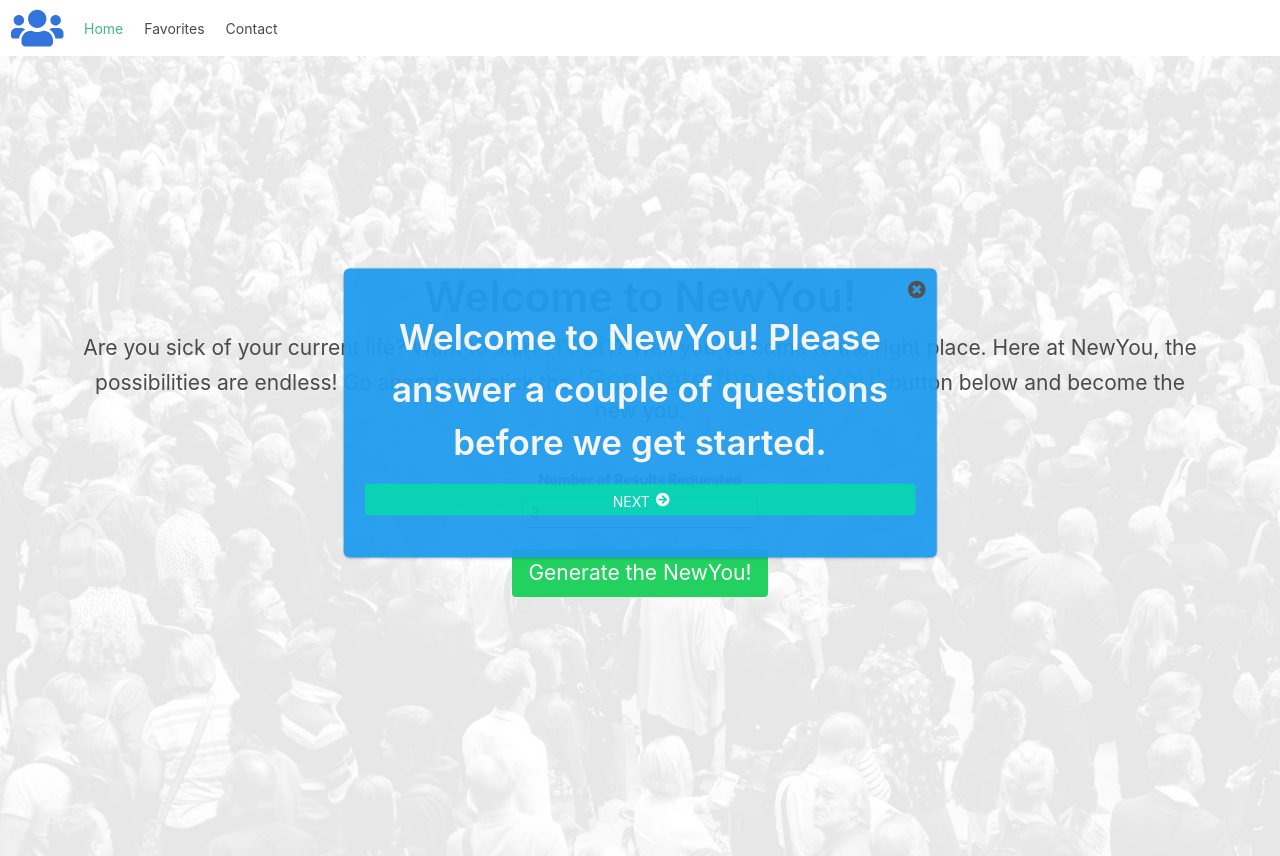
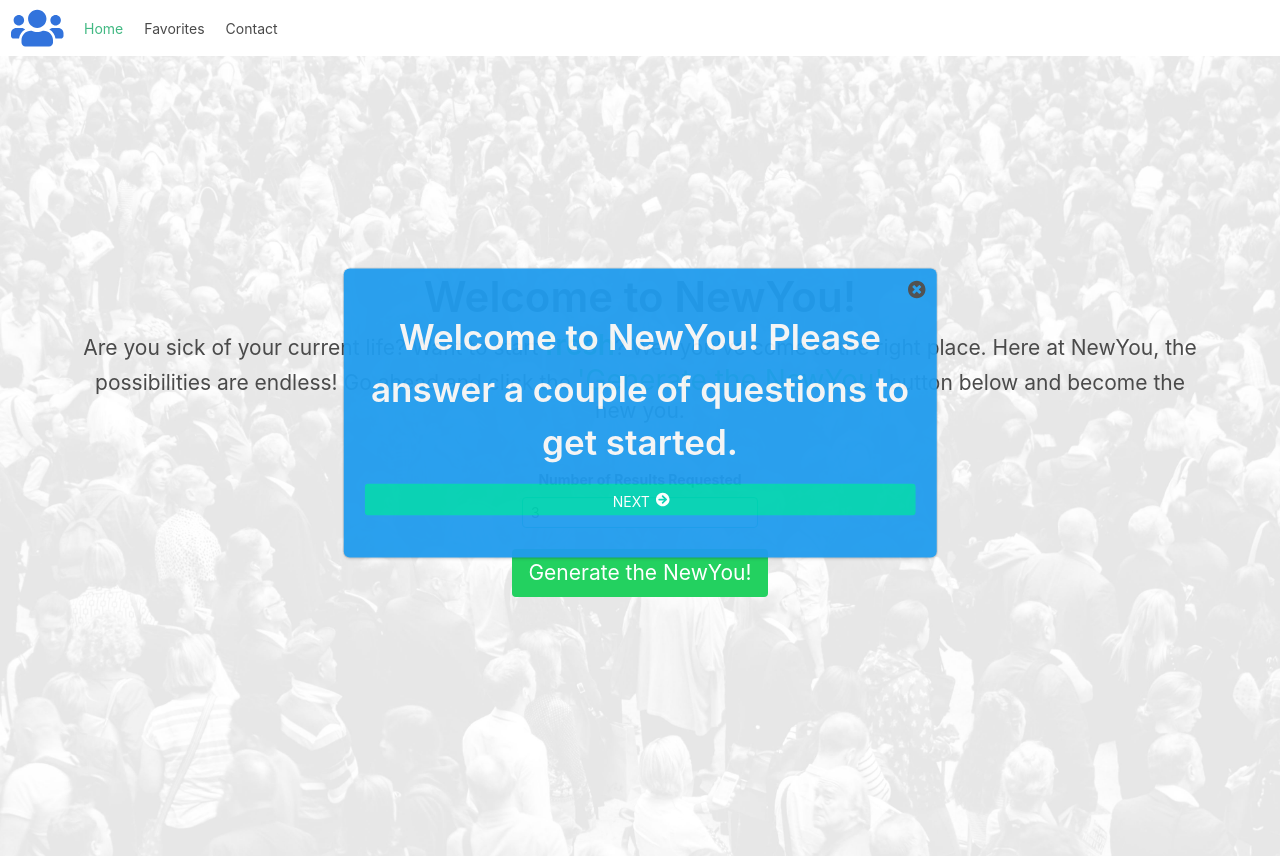
Before and after one commit to KennyStephens/vue-final-kenny-stephens, a Vue app: page /#/ in a window 1280 px wide. Built offline with nearby package versions, Linux system fonts and the light colour scheme.

Commit message:
copy edit

```diff
--- a/src/components/AppIntroQuestions.vue
+++ b/src/components/AppIntroQuestions.vue
@@ -55,7 +55,7 @@ export default {
   data() {
     return {
       introQuestions: [
-        { question: "Welcome to NewYou! Please answer a couple of questions before we get started."},
+        { question: "Welcome to NewYou! Please answer a couple of questions to get started."},
         { question: "What is your first name?", label: "First Name" },
         { question: "What is your last name?", label: "Last Name" },
         { question: "What is your gender?", label: "Gender" },
```
